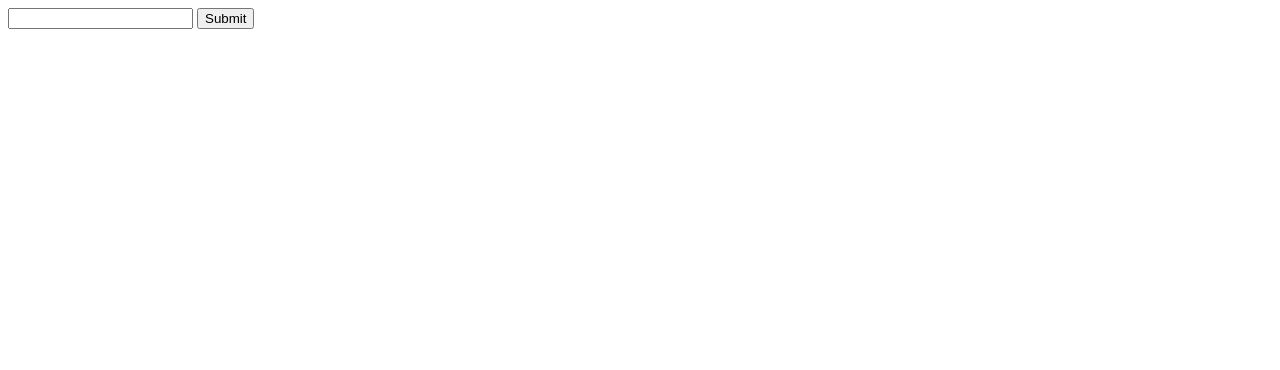
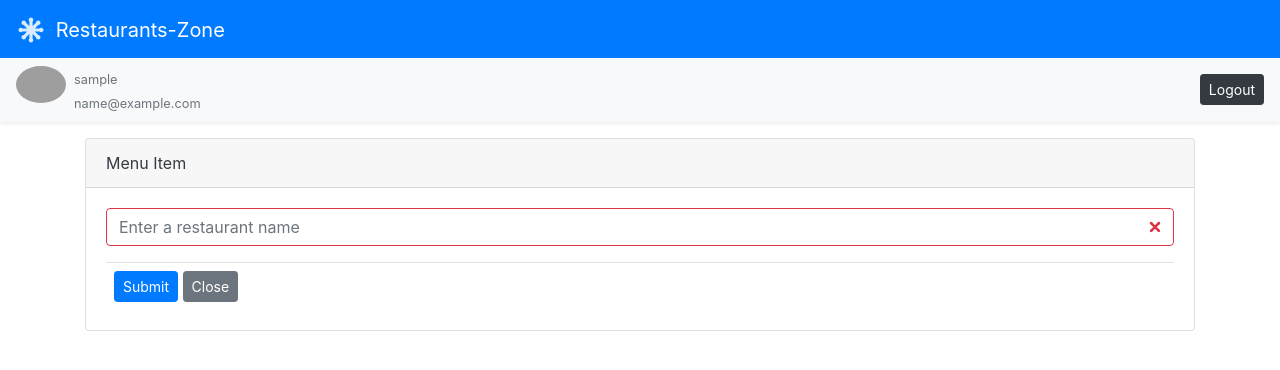
Before and after one commit to 3omer/restaurants-zone, a Flask app: page /restaurant/new in a window 1280 px wide. Shown: the top 370 px of the page. Run offline with Flask 2, Linux system fonts and the light colour scheme; the visitor is signed in with stand-in values (Sample User, id 1); some libraries are stand-ins or nearby versions; grey boxes are pictures that could not be loaded.

Commit message:
fix edit/new restaurant templates

```diff
--- a/facebook_oauth.py
+++ b/facebook_oauth.py
@@ -45,6 +45,8 @@ class FaceBookOauthSession(OAuth2Session):
         profile = self.get(_PROFILE_URL).json()
         profile['facebook_id'] = int(profile['id'])
         profile['picture'] = profile.get('picture').get('data').get('url')
+        # TODO : add 'access_token' key to profile dict
+        # profile['access_token'] = self.token
         return profile
 
     def revoke(self):
--- a/templates/new_restaurant.html
+++ b/templates/new_restaurant.html
@@ -1,4 +1,29 @@
-<form action="{{url_for('newRestaurant')}}" method="post">
-    <input type="text" name="name">
-    <input type="submit" name="submit" id="">
-</form>
+{% extends 'base_temp.html' %}
+
+{% block content %}
+<section class="container">
+    <div class="card">
+        <div class="card-header text-dark">Menu Item</div>
+        <div class="card-body">
+            <form id="restaurantForm" class="was-validated" method="POST" novalidate>
+                <div class="form-group">
+                    <input type="text" class="form-control" id="nameInput" name="name" value="{{form.name.value or ''}}"
+                        placeholder="Enter a restaurant name" required>
+                    <div class="invalid-feedback">{{form.name.errors or ''}}</div>
+                </div>
+                <div class="border-top p-2">
+                    <button type="submit" class="btn btn-sm btn-primary">Submit</button>
+                    <button type="button" class="btn btn-sm btn-secondary" data-dismiss="modal">Close</button>
+                </div>
+            </form>
+            <!-- <script>
+                $('#restaurantForm').submit(function(event){
+                    event.preventDefault();
+                    $.post('')
+
+                })
+            </script> -->
+        </div>
+    </div>
+</section>
+{% endblock %}
```
Also changed, not shown: templates/edit_restaurant.html (+13 -5 lines).
